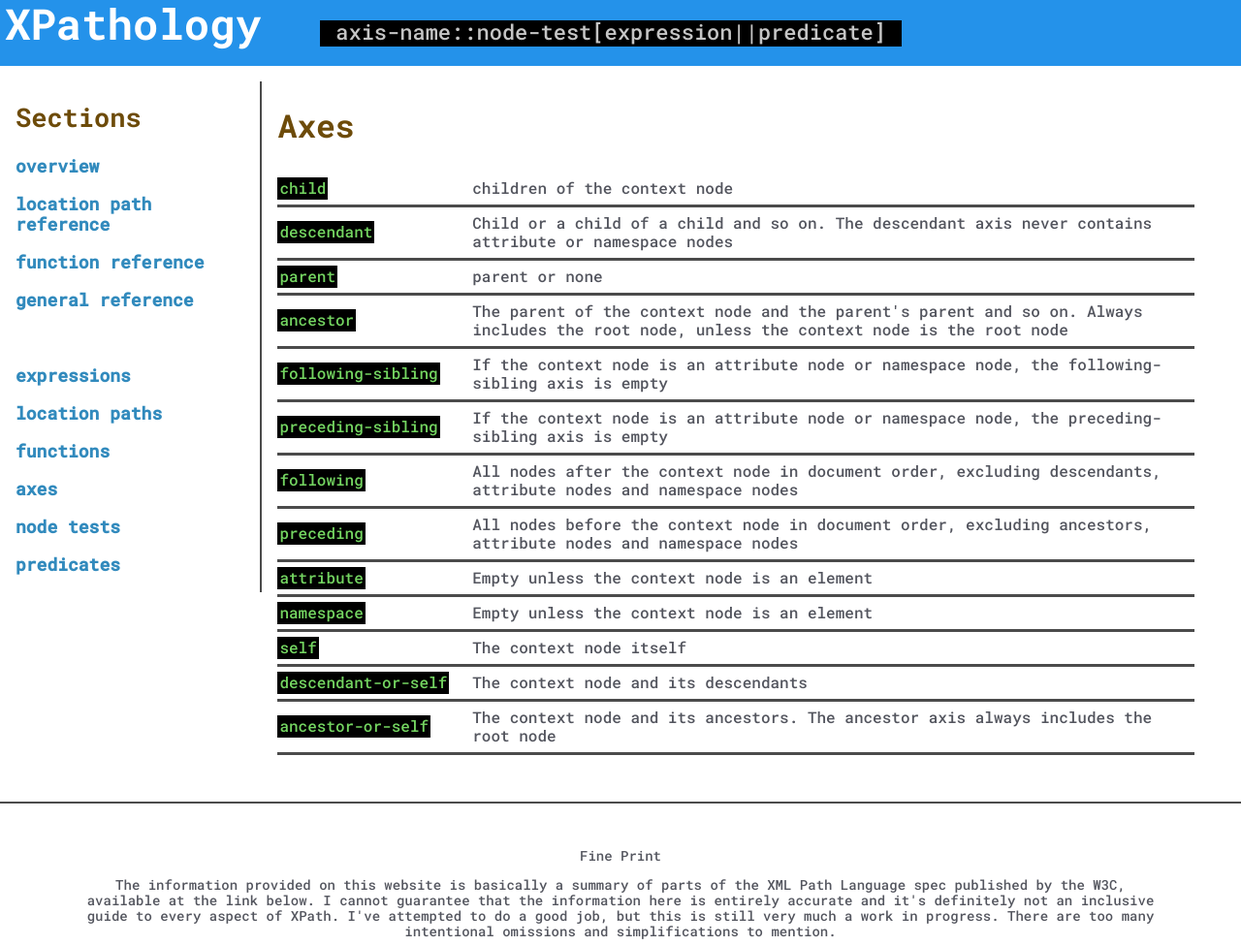
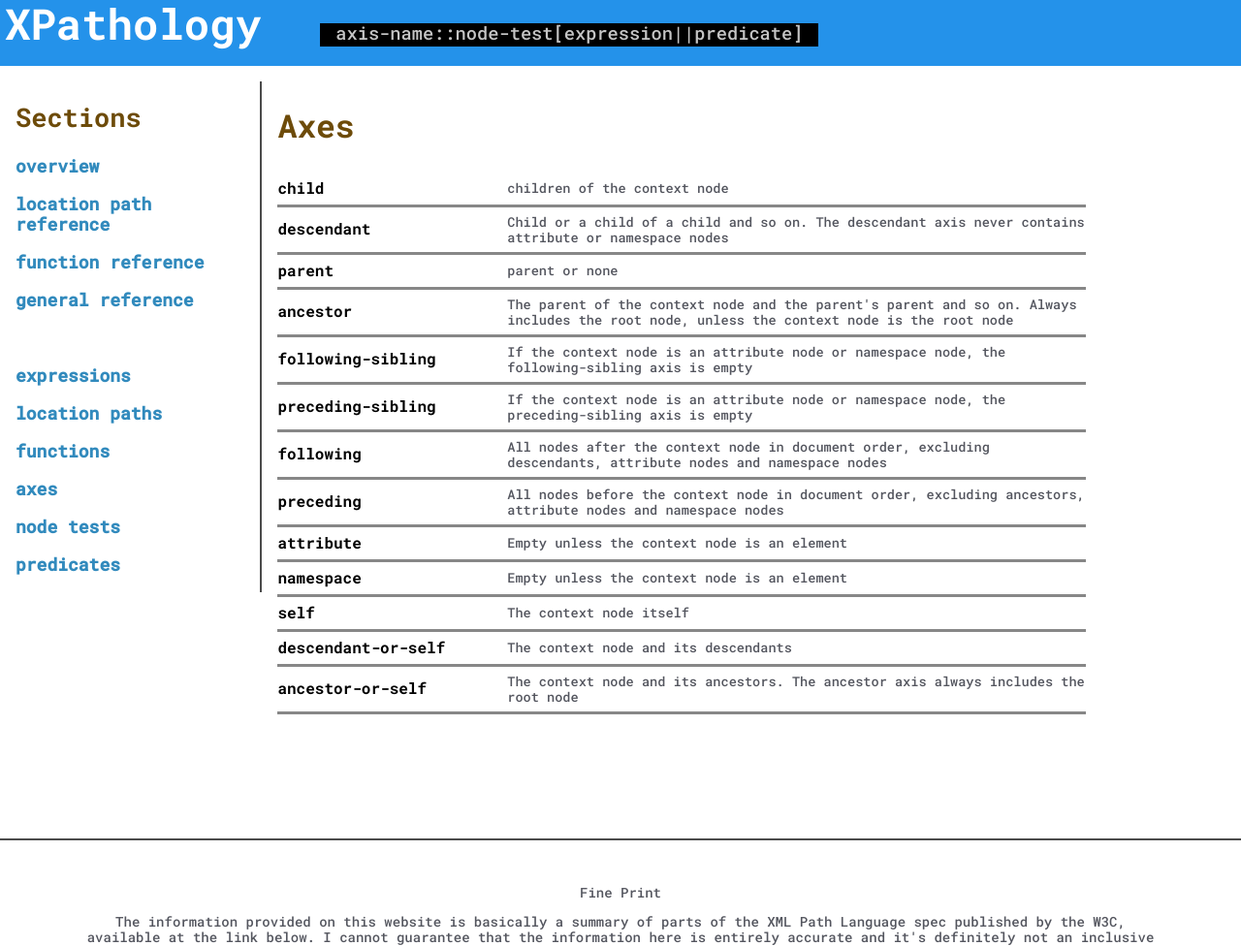
Before and after one commit to GregoryVigoTorres/xpathology, a Flask app: page /axes in a window 1280 px wide. Shown: the top 976 px of the page at 97% size. Run offline with Flask 2, Linux system fonts and the light colour scheme.

Commit message:
changed style in tables for hopefully better legibility

```diff
--- a/static/docs.css
+++ b/static/docs.css
@@ -58,8 +58,7 @@ a {
   font-weight: 800; }
 
 h1, h2, h3, strong {
-  font-family: "BoldMono", sans-serif;
-  font-weight: 800; }
+  font-family: "BoldMono", sans-serif; }
 
 h1 {
   margin: 0 0 0 0; }
@@ -83,7 +82,8 @@ code {
   background-color: black;
   color: #74D561;
   padding: 2px;
-  font-family: "MediumMono", monospace; }
+  font-family: "MediumMono", monospace;
+  font-size: 85%; }
 
 .hidden {
   display: none; }
@@ -91,7 +91,7 @@ code {
 table {
   border-collapse: collapse; }
   table td {
-    border-bottom: 3px solid #4B4B4B;
+    border-bottom: 3px solid #878787;
     padding: 7px 0 7px 0; }
 
 th {
@@ -101,9 +101,6 @@ td:first-of-type {
   white-space: nowrap;
   padding-right: 1.5rem; }
 
-.function-table td ul {
-  list-style: disc outside; }
-
 .show-hide-rows {
   cursor: default;
   font-family: "BoldMono", sans-serif;
@@ -111,12 +108,23 @@ td:first-of-type {
   .show-hide-rows:hover {
     text-decoration: underline; }
 
-.location-path-table {
+.location-path-table, #axes-table, .function-table {
   margin: 0 7rem 5rem 0; }
-  .location-path-table td:nth-child(2) {
+  .location-path-table td:nth-child(1), #axes-table td:nth-child(1), .function-table td:nth-child(1) {
+    color: #000;
+    font-family: "BoldMono"; }
+  .location-path-table td:nth-child(2), #axes-table td:nth-child(2), .function-table td:nth-child(2) {
     font-size: 85%; }
-  .location-path-table .section-header {
+  .location-path-table .section-header, #axes-table .section-header, .function-table .section-header {
     color: #6D4B09;
     font-family: "BoldMono", sans-serif; }
 
+.function-table {
+  margin: 0 7rem 1rem 0; }
+  .function-table td ul {
+    list-style: disc outside; }
+
+#axes-table td:nth-child(1) {
+  padding-right: 4rem; }
+
 /*# sourceMappingURL=docs.css.map */
--- a/static/docs.scss
+++ b/static/docs.scss
@@ -85,7 +85,6 @@ a {
 
 h1, h2, h3, strong {
   font-family: "BoldMono", sans-serif;
-  font-weight: 800;
 }
 
 h1 {
@@ -120,6 +119,7 @@ code {
   color: #74D561;
   padding: 2px;
   font-family: "MediumMono", monospace;
+  font-size: 85%;
 }
 
 .hidden {
@@ -130,7 +130,7 @@ table {
   border-collapse: collapse;
 
   td {
-    border-bottom: 3px solid $gray-border;
+    border-bottom: 3px solid $light-gray;
     padding: 7px 0 7px 0;
   }
 }
@@ -144,15 +144,8 @@ td:first-of-type {
   padding-right: 1.5rem;
 }
 
-.function-table {
-  td ul {
-    list-style: disc outside;
-  }
-}
-
 .show-hide-rows {
   cursor: default;
-  // font-weight: 800;
   font-family:"BoldMono", sans-serif;
   padding-left: 2rem;
 
@@ -161,21 +154,34 @@ td:first-of-type {
   }
 }
 
-.location-path-table {
+.location-path-table, #axes-table, .function-table {
   margin: 0 7rem 5rem 0;
 
+  td:nth-child(1) {
+    color: #000;
+    font-family: "BoldMono";
+  }
+
   td:nth-child(2) {
-    // color: $light-gray;
-    // background-color: $dark-gray;
-    // color: #fff;
     font-size: 85%;
-    // padding-left: 1rem;
-    // font-style: italic;
   }
 
   .section-header {
     color: $hcolor;
-    // font-weight: 800;
     font-family:"BoldMono", sans-serif;
   }
 }
+
+.function-table {
+  margin: 0 7rem 1rem 0;
+
+  td ul {
+    list-style: disc outside;
+  }
+}
+
+#axes-table {
+  td:nth-child(1) {
+    padding-right: 4rem;
+  }
+}
--- a/templates/axes.html
+++ b/templates/axes.html
@@ -3,59 +3,59 @@
 <table id="axes-table">
     <tbody>
         <tr>
-            <td><code>child</code></td>
+            <td>child</td>
             <td>children of the context node</td>
         </tr>
         <tr>
-            <td><code>descendant</code></td>
+            <td>descendant</td>
             <td>Child or a child of a child and so on.
                 The descendant axis never contains attribute or namespace nodes</td>
         </tr>
         <tr>
-            <td><code>parent</code></td>
+            <td>parent</td>
             <td>parent or none</td>
         </tr>
         <tr>
-            <td><code>ancestor</code></td>
+            <td>ancestor</td>
             <td>The parent of the context node and the parent's parent and so on.
                 Always includes the root node, unless the context node is the root node</td>
         </tr>
         <tr>
-            <td><code>following-sibling</code></td>
+            <td>following-sibling</td>
             <td>If the context node is an attribute node or namespace node, the following-sibling axis is empty</td>
         </tr>
         <tr>
-            <td><code>preceding-sibling</code></td>
+            <td>preceding-sibling</td>
             <td>If the context node is an attribute node or namespace node, the preceding-sibling axis is empty</td>
         </tr>
         <tr>
-            <td><code>following</code></td>
+            <td>following</td>
             <td>All nodes after the context node in document order,
                 excluding descendants, attribute nodes and namespace nodes</td>
         </tr>
         <tr>
-            <td><code>preceding</code></td>
+            <td>preceding</td>
             <td>All nodes before the context node in document order,
                 excluding ancestors, attribute nodes and namespace nodes</td>
         </tr>
         <tr>
-            <td><code>attribute</code></td>
+            <td>attribute</td>
             <td>Empty unless the context node is an element</td>
         </tr>
         <tr>
-            <td><code>namespace</code></td>
+            <td>namespace</td>
             <td>Empty unless the context node is an element</td>
         </tr>
         <tr>
-            <td><code>self</code></td>
+            <td>self</td>
             <td>The context node itself</td>
         </tr>
         <tr>
-            <td><code>descendant-or-self</code></td>
+            <td>descendant-or-self</td>
             <td>The context node and its descendants</td>
         </tr>
         <tr>
-            <td><code>ancestor-or-self</code></td>
+            <td>ancestor-or-self</td>
             <td>The context node and its ancestors. The ancestor axis always includes the root node</td>
         </tr>
     </tbody>
```
